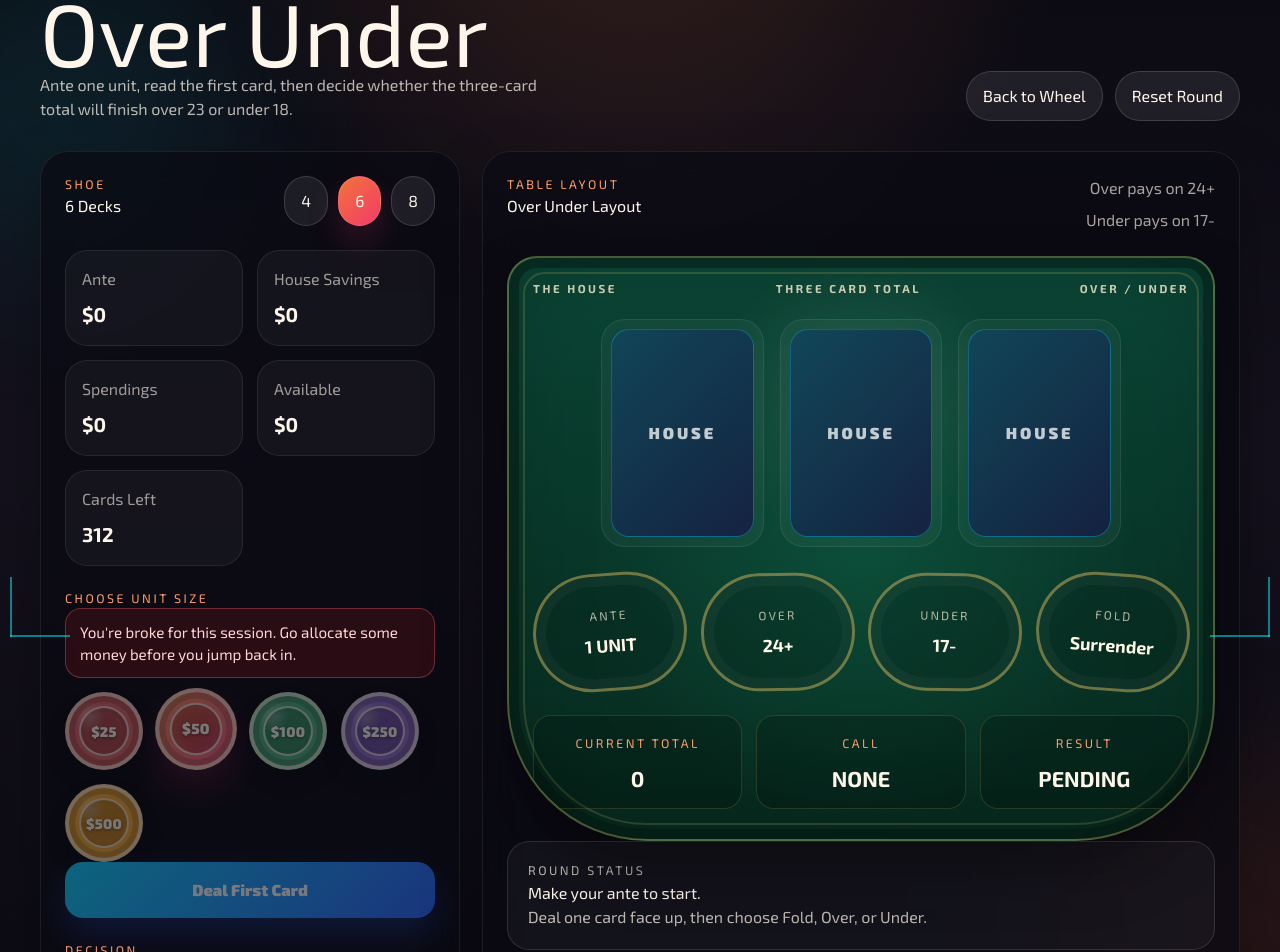
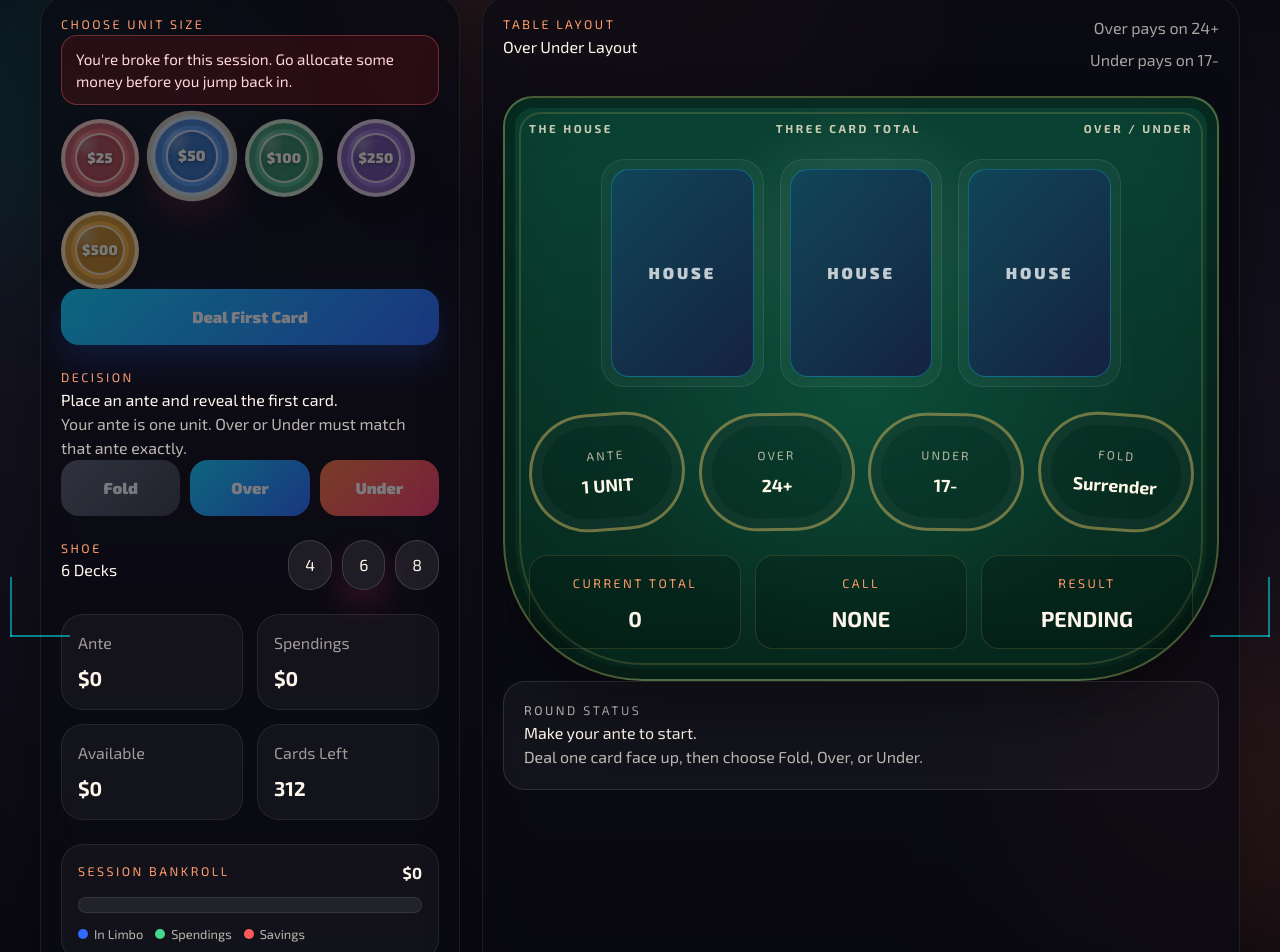
Before and after one commit to KamWittaK/At-Least-2nd, a Vue app in the folder Client/: page /games/over-under in a window 1280 px wide. Shown: the part 153-1105 px from the top of the page. Built offline with nearby package versions, Linux system fonts and the light colour scheme.

Commit message:
Update Over/Under Game

```diff
--- a/Client/src/stores/index.js
+++ b/Client/src/stores/index.js
@@ -10,7 +10,7 @@ export const useHackStore = defineStore('hack', () => {
   const trashTalks = ref([
     'Broken toaster smarter than you.',
     'Your code slower than Internet Explorer.',
-    'Your code is a rust bucket.',
+    'Does your mom know you have a spending problem',
     'Kindergarten coders outperform your skills.',
     'Spaghetti has better logic than you.',
   ])
--- a/Client/src/views/HomeView.vue
+++ b/Client/src/views/HomeView.vue
@@ -297,7 +297,7 @@ defineExpose({
       <!-- Slider -->
       <div class="goal-section">
         <div class="goal-label">
-          <span>🎯 RISK CAP</span>
+          <span>🎯 RISK CAP: </span>
           <span class="goal-value">{{ savingsPercentage }}%</span>
         </div>
         <input
--- a/Client/src/views/OverUnderGame.vue
+++ b/Client/src/views/OverUnderGame.vue
@@ -6,15 +6,10 @@
 
     <section class="game-shell">
       <header class="hero">
-        <div>
+        <div class="hero-copy-block">
           <p class="eyebrow">Three Card Guessing</p>
           <h1>Over Under</h1>
-          <p class="hero-copy">
-            Ante one unit, read the first card, then decide whether the three-card total will
-            finish over 23 or under 18.
-          </p>
         </div>
-
         <div class="hero-actions">
           <button class="ghost-btn" @click="router.push('/wheel')">Back to Wheel</button>
           <button class="ghost-btn" @click="resetRound">Reset Round</button>
@@ -23,49 +18,6 @@
 
       <section class="layout">
         <section class="table-card">
-          <div class="table-head">
-            <div>
-              <p class="section-label">Shoe</p>
-              <h2>{{ deckCount }} Decks</h2>
-            </div>
-
-            <div class="deck-switcher">
-              <button
-                v-for="count in deckOptions"
-                :key="count"
-                class="deck-btn"
-                :class="{ active: deckCount === count }"
-                :disabled="roundState === 'decision'"
-                @click="setDeckCount(count)"
-              >
-                {{ count }}
-              </button>
-            </div>
-          </div>
-
-          <div class="stats-grid">
-            <article class="stat-panel">
-              <span>Ante</span>
-              <strong>{{ formatChips(anteBet) }}</strong>
-            </article>
-            <article class="stat-panel">
-              <span>House Savings</span>
-              <strong>{{ formatChips(savings) }}</strong>
-            </article>
-            <article class="stat-panel">
-              <span>Spendings</span>
-              <strong>{{ formatChips(spendings) }}</strong>
-            </article>
-            <article class="stat-panel">
-              <span>Available</span>
-              <strong>{{ formatChips(availableToPlay) }}</strong>
-            </article>
-            <article class="stat-panel">
-              <span>Cards Left</span>
-              <strong>{{ shoe.length }}</strong>
-            </article>
-          </div>
-
           <div class="bet-rail">
             <p class="section-label">Choose Unit Size</p>
             <p v-if="availableToPlay <= 0" class="bankroll-warning">
@@ -115,6 +67,63 @@
               </button>
             </div>
           </div>
+
+          <div class="table-head">
+            <div>
+              <p class="section-label">Shoe</p>
+              <h2>{{ deckCount }} Decks</h2>
+            </div>
+
+            <div class="deck-switcher">
+              <button
+                v-for="count in deckOptions"
+                :key="count"
+                class="deck-btn"
+                :class="{ active: deckCount === count }"
+                :disabled="roundState === 'decision'"
+                @click="setDeckCount(count)"
+              >
+                {{ count }}
+              </button>
+            </div>
+          </div>
+
+          <div class="stats-grid">
+            <article class="stat-panel">
+              <span>Ante</span>
+              <strong>{{ formatChips(anteBet) }}</strong>
+            </article>
+            <article class="stat-panel">
+              <span>Spendings</span>
+              <strong>{{ formatChips(spendings) }}</strong>
+            </article>
+            <article class="stat-panel">
+              <span>Available</span>
+              <strong>{{ formatChips(availableToPlay) }}</strong>
+            </article>
+            <article class="stat-panel">
+              <span>Cards Left</span>
+              <strong>{{ shoe.length }}</strong>
+            </article>
+          </div>
+
+          <div class="bankroll-panel">
+            <div class="bankroll-head">
+              <p class="section-label">Session Bankroll</p>
+              <strong>{{ formatChips(sessionBudget) }}</strong>
+            </div>
+            <div class="bankroll-bar" aria-hidden="true">
+              <div class="bankroll-fill available" :style="{ width: `${availablePercent}%` }" />
+              <div class="bankroll-fill spendings" :style="{ width: `${spendingsPercent}%` }" />
+              <div class="bankroll-fill savings" :style="{ width: `${savingsPercent}%` }" />
+            </div>
+            <div class="bankroll-legend">
+              <span><i class="legend-swatch available"></i>In Limbo</span>
+              <span><i class="legend-swatch spendings"></i>Spendings</span>
+              <span><i class="legend-swatch savings"></i>Savings</span>
+            </div>
+          </div>
+
         </section>
 
         <section class="table-card board-card">
@@ -137,7 +146,12 @@
             </div>
 
             <div class="card-lane">
-              <article v-for="(card, index) in displayCards" :key="`slot-${index}`" class="card-slot">
+              <article
+                v-for="(card, index) in displayCards"
+                :key="`slot-${index}`"
+                class="card-slot"
+                :class="cardSlotState(index, card)"
+              >
                 <img v-if="card" :src="card.image" :alt="card.label" class="playing-card" />
                 <div v-else class="card-back">
                   <span>HOUSE</span>
@@ -149,14 +163,53 @@
               <div class="bet-spot ante-spot">
                 <span class="spot-label">Ante</span>
                 <strong>{{ anteBet ? `$${anteBet}` : '1 UNIT' }}</strong>
+                <Transition name="spot-chip">
+                  <div
+                    v-if="anteBet > 0"
+                    class="placed-chip-stack"
+                    :style="{ '--chip-color': chipColor(anteBet || selectedChip) }"
+                  >
+                    <span class="placed-chip">
+                      <span class="placed-chip-face">
+                        <span class="placed-chip-amount">${{ anteBet }}</span>
+                      </span>
+                    </span>
+                  </div>
+                </Transition>
               </div>
               <div class="bet-spot over-spot" :class="{ selected: chosenSide === 'over' }">
                 <span class="spot-label">Over</span>
                 <strong>24+</strong>
+                <Transition name="spot-chip">
+                  <div
+                    v-if="chosenSide === 'over' && sideBet > 0"
+                    class="placed-chip-stack"
+                    :style="{ '--chip-color': chipColor(sideBet) }"
+                  >
+                    <span class="placed-chip">
+                      <span class="placed-chip-face">
+                        <span class="placed-chip-amount">${{ sideBet }}</span>
+                      </span>
+                    </span>
+                  </div>
+                </Transition>
               </div>
               <div class="bet-spot under-spot" :class="{ selected: chosenSide === 'under' }">
                 <span class="spot-label">Under</span>
                 <strong>17-</strong>
+                <Transition name="spot-chip">
+                  <div
+                    v-if="chosenSide === 'under' && sideBet > 0"
+                    class="placed-chip-stack"
+                    :style="{ '--chip-color': chipColor(sideBet) }"
+                  >
+                    <span class="placed-chip">
+                      <span class="placed-chip-face">
+                        <span class="placed-chip-amount">${{ sideBet }}</span>
+                      </span>
+                    </span>
+                  </div>
+                </Transition>
               </div>
               <div class="bet-spot fold-spot" :class="{ selected: chosenSide === 'fold' }">
                 <span class="spot-label">Fold</span>
@@ -181,7 +234,7 @@
           </div>
 
           <Transition name="fade">
-            <article v-if="statusMessage" class="status-card" :class="statusTone">
+            <article v-if="statusMessage" class="status-card" :class="[statusTone, { pulsing: isRevealing }]">
               <p class="section-label">Round Status</p>
               <h3>{{ statusTitle }}</h3>
               <p>{{ statusMessage }}</p>
@@ -194,7 +247,7 @@
 </template>
 
 <script setup>
-import { computed, ref } from 'vue'
+import { computed, onBeforeUnmount, ref } from 'vue'
 import { storeToRefs } from 'pinia'
 import { useRouter } from 'vue-router'
 import { useHackStore } from '../stores/index.js'
@@ -207,7 +260,7 @@ const cardModules = import.meta.glob('../assets/cards/*.svg', { eager: true, imp
 
 const router = useRouter()
 const hackStore = useHackStore()
-const { savings, spendings, availableToPlay, maxPlayableBet } = storeToRefs(hackStore)
+const { savings, spendings, sessionBudget, availableToPlay, maxPlayableBet } = storeToRefs(hackStore)
 
 const deckOptions = [4, 6, 8]
 const chips = [25, 50, 100, 250, 500]
@@ -224,6 +277,9 @@ const chosenSide = ref('')
 const statusTitle = ref('Make your ante to start.')
 const statusMessage = ref('Deal one card face up, then choose Fold, Over, or Under.')
 const statusTone = ref('neutral')
+const isRevealing = ref(false)
+
+let audioContext = null
 
 initializeShoe()
 
@@ -235,12 +291,16 @@ const displayCards = computed(() => {
 
 const allCards = computed(() => [firstCard.value, ...revealedCards.value].filter(Boolean))
 const totalValue = computed(() => allCards.value.reduce((sum, card) => sum + cardValue(card), 0))
+const availablePercent = computed(() => percentageOfBudget(availableToPlay.value))
+const spendingsPercent = computed(() => percentageOfBudget(spendings.value))
+const savingsPercent = computed(() => percentageOfBudget(savings.value))
 const canDealAnte = computed(
-  () => roundState.value === 'waiting' && selectedChip.value <= maxPlayableBet.value,
+  () => roundState.value === 'waiting' && !isRevealing.value && selectedChip.value <= maxPlayableBet.value,
 )
 const canChoose = computed(
   () =>
     roundState.value === 'decision' &&
+    !isRevealing.value &&
     anteBet.value > 0 &&
     hackStore.canRisk(anteBet.value, anteBet.value),
 )
@@ -316,6 +376,7 @@ function setDeckCount(count) {
 }
 
 function resetRound() {
+  if (isRevealing.value) return
   firstCard.value = null
   revealedCards.value = []
   anteBet.value = 0
@@ -327,20 +388,31 @@ function resetRound() {
   statusMessage.value = 'Deal one card face up, then choose Fold, Over, or Under.'
 }
 
-function dealAnte() {
+async function dealAnte() {
   if (!canDealAnte.value) return
 
   if (shoe.value.length < 12) initializeShoe()
 
+  isRevealing.value = true
   anteBet.value = selectedChip.value
-  firstCard.value = drawCard()
+  firstCard.value = null
   revealedCards.value = []
   sideBet.value = 0
   chosenSide.value = ''
+  roundState.value = 'dealing'
+  statusTone.value = 'neutral'
+  statusTitle.value = 'Dealing first card...'
+  statusMessage.value = 'Ante posted. The house is sliding your first card onto the felt.'
+
+  await wait(220)
+  firstCard.value = drawCard()
+  playCardSlideSound(0.11)
+  await wait(260)
+
   roundState.value = 'decision'
-  statusTone.value = 'neutral'
   statusTitle.value = `First card: ${firstCard.value.label}`
   statusMessage.value = `Match the ante with Over or Under, or fold and surrender the ante. Available: ${formatChips(availableToPlay.value)}.`
+  isRevealing.value = false
 }
 
 function foldHand() {
@@ -357,13 +429,26 @@ function foldHand() {
   anteBet.value = 0
 }
 
-function resolveHand(side) {
+async function resolveHand(side) {
   if (!canChoose.value) return
 
+  isRevealing.value = true
   chosenSide.value = side
   sideBet.value = anteBet.value
+  statusTitle.value = `Locking in ${side.toUpperCase()}`
+  statusMessage.value = 'Two more cards coming out of the shoe...'
 
-  revealedCards.value = [drawCard(), drawCard()]
+  revealedCards.value = []
+  roundState.value = 'dealing'
+
+  await wait(220)
+  revealedCards.value.push(drawCard())
+  playCardSlideSound(0.12)
+  await wait(320)
+  revealedCards.value.push(drawCard())
+  playCardSlideSound(0.12)
+  await wait(240)
+
   roundState.value = 'resolved'
 
   const total = totalValue.value
@@ -384,6 +469,7 @@ function resolveHand(side) {
 
   anteBet.value = 0
   sideBet.value = 0
+  isRevealing.value = false
 }
 
 function cardValue(card) {
@@ -419,6 +505,68 @@ function chipColor(chip) {
 
   return colors[chip] || '#c46c2b'
 }
+
+function percentageOfBudget(value) {
+  if (!sessionBudget.value) return 0
+  return Math.max(0, Math.min(100, (value / sessionBudget.value) * 100))
+}
+
+function cardSlotState(index, card) {
+  if (card) return 'is-live'
+  if (isRevealing.value) return 'is-waiting'
+  if (index === 0 && roundState.value !== 'waiting') return 'is-reserved'
+  return ''
+}
+
+function wait(ms) {
+  return new Promise((resolve) => setTimeout(resolve, ms))
+}
+
+function getAudioContext() {
+  if (typeof window === 'undefined') return null
+  const Ctx = window.AudioContext || window.webkitAudioContext
+  if (!Ctx) return null
+  if (!audioContext) audioContext = new Ctx()
+  if (audioContext.state === 'suspended') audioContext.resume()
+  return audioContext
+}
+
+function playCardSlideSound(duration = 0.1) {
+  const ctx = getAudioContext()
+  if (!ctx) return
+
+  const now = ctx.currentTime
+  const gain = ctx.createGain()
+  const filter = ctx.createBiquadFilter()
+  const noiseBuffer = ctx.createBuffer(1, Math.max(1, Math.floor(ctx.sampleRate * duration)), ctx.sampleRate)
+  const channelData = noiseBuffer.getChannelData(0)
+
+  for (let index = 0; index < channelData.length; index += 1) {
+    channelData[index] = (Math.random() * 2 - 1) * 0.55
+  }
+
+  const noiseSource = ctx.createBufferSource()
+  noiseSource.buffer = noiseBuffer
+
+  filter.type = 'bandpass'
+  filter.frequency.setValueAtTime(2100, now)
+  filter.frequency.exponentialRampToValueAtTime(900, now + duration)
+  filter.Q.setValueAtTime(0.8, now)
+
+  gain.gain.setValueAtTime(0.0001, now)
+  gain.gain.exponentialRampToValueAtTime(0.035, now + 0.012)
+  gain.gain.exponentialRampToValueAtTime(0.0001, now + duration)
+
+  noiseSource.connect(filter)
+  filter.connect(gain)
+  gain.connect(ctx.destination)
+  noiseSource.start(now)
+  noiseSource.stop(now + duration)
+}
+
+onBeforeUnmount(() => {
+  if (audioContext && audioContext.state !== 'closed') audioContext.close()
+})
 </script>
 
 <style scoped>
@@ -431,7 +579,7 @@ function chipColor(chip) {
     linear-gradient(180deg, #09080f 0%, #14111d 45%, #09080f 100%);
   color: #fff6eb;
   font-family: 'Exo 2', sans-serif;
-  padding: 120px 20px 40px;
+  padding: 84px 20px 24px;
 }
 
 .bg-orb {
@@ -473,10 +621,17 @@ function chipColor(chip) {
 
 .hero {
   display: flex;
-  align-items: end;
+  align-items: center;
   justify-content: space-between;
   gap: 24px;
-  margin-bottom: 30px;
+  margin-bottom: 14px;
+}
+
+.hero-copy-block {
+  display: flex;
+  align-items: baseline;
+  gap: 14px;
+  flex-wrap: wrap;
 }
 
 .hero-actions {
@@ -494,9 +649,9 @@ function chipColor(chip) {
 }
 
 h1 {
-  font-size: clamp(3rem, 9vw, 5.5rem);
-  line-height: 0.92;
-  margin: 6px 0 0;
+  font-size: clamp(1.9rem, 5vw, 3rem);
+  line-height: 1;
+  margin: 0;
 }
 
 h2,
@@ -504,7 +659,6 @@ h3 {
   margin: 0;
 }
 
-.hero-copy,
 .decision-copy,
 .status-card p {
   color: rgba(255, 246, 235, 0.72);
@@ -523,7 +677,7 @@ h3 {
   border-radius: 28px;
   backdrop-filter: blur(18px);
   box-shadow: 0 24px 60px rgba(0, 0, 0, 0.28);
-  padding: 24px;
+  padding: 20px;
 }
 
 .table-head,
@@ -541,8 +695,7 @@ h3 {
   align-items: start;
 }
 
-.thresholds,
-.hero-copy {
+.thresholds {
   max-width: 500px;
 }
 
@@ -587,7 +740,6 @@ h3 {
 
 .deck-btn.active,
 .chip.active {
-  background: linear-gradient(135deg, rgba(255, 122, 61, 0.95), rgba(255, 61, 110, 0.95));
   box-shadow: 0 16px 34px rgba(255, 61, 110, 0.18);
 }
 
@@ -646,6 +798,7 @@ h3 {
 .chip.active {
   transform: translateY(-2px) scale(1.05);
   box-shadow:
+    0 0 0 4px rgba(255, 244, 214, 0.78),
     inset 0 0 0 6px rgba(0, 0, 0, 0.16),
     inset 0 0 0 12px rgba(255, 255, 255, 0.18),
     0 18px 32px rgba(255, 61, 110, 0.22);
@@ -698,6 +851,86 @@ button:disabled {
   grid-template-columns: repeat(2, minmax(0, 1fr));
   gap: 14px;
   margin-bottom: 24px;
+}
+
+.bankroll-panel {
+  margin-bottom: 24px;
+  padding: 16px;
+  border-radius: 22px;
+  background: rgba(255, 255, 255, 0.04);
+  border: 1px solid rgba(255, 255, 255, 0.08);
+}
+
+.bankroll-head {
+  display: flex;
+  justify-content: space-between;
+  gap: 12px;
+  align-items: center;
+  margin-bottom: 12px;
+}
+
+.bankroll-head strong {
+  font-size: 1rem;
+}
+
+.bankroll-bar {
+  display: flex;
+  height: 16px;
+  border-radius: 999px;
+  overflow: hidden;
+  background: rgba(255, 255, 255, 0.07);
+  border: 1px solid rgba(255, 255, 255, 0.08);
+  margin-bottom: 12px;
+}
+
+.bankroll-fill {
+  height: 100%;
+  transition: width 0.35s ease;
+}
+
+.bankroll-fill.available {
+  background: linear-gradient(90deg, #11d4ff, #2e6bff);
+}
+
+.bankroll-fill.spendings {
+  background: linear-gradient(90deg, #20c575, #5ef0a6);
+}
+
+.bankroll-fill.savings {
+  background: linear-gradient(90deg, #ff7a3d, #ff3d6e);
+}
+
+.bankroll-legend {
+  display: flex;
+  flex-wrap: wrap;
+  gap: 12px;
+  font-size: 0.8rem;
+  color: rgba(255, 246, 235, 0.72);
+}
+
+.bankroll-legend span {
+  display: inline-flex;
+  align-items: center;
+  gap: 6px;
+}
+
+.legend-swatch {
+  width: 10px;
+  height: 10px;
+  border-radius: 50%;
+  display: inline-block;
+}
+
+.legend-swatch.available {
+  background: #2e6bff;
+}
+
+.legend-swatch.spendings {
+  background: #44d98e;
+}
+
+.legend-swatch.savings {
+  background: #ff5a5a;
 }
 
 .stat-panel,
@@ -787,6 +1020,42 @@ button:disabled {
   display: flex;
   align-items: center;
   justify-content: center;
+  transform: translateY(0) scale(1);
+  transition: transform 0.3s ease, box-shadow 0.3s ease, opacity 0.3s ease;
+}
+
+.card-slot.is-waiting {
+  animation: slotPulse 0.8s ease-in-out infinite;
+}
+
+.card-slot.is-live {
+  animation: cardReveal 0.38s cubic-bezier(0.21, 0.84, 0.27, 1);
+  box-shadow: 0 22px 32px rgba(0, 0, 0, 0.24);
+}
+
+.card-slot.is-reserved {
+  border-style: dashed;
+}
+
+@keyframes cardReveal {
+  0% {
+    opacity: 0;
+    transform: translateY(-30px) rotate(-6deg) scale(0.84);
+  }
+  100% {
+    opacity: 1;
+    transform: translateY(0) rotate(0deg) scale(1);
+  }
+}
+
+@keyframes slotPulse {
+  0%,
+  100% {
+    box-shadow: 0 0 0 rgba(17, 212, 255, 0);
+  }
+  50% {
+    box-shadow: 0 0 22px rgba(17, 212, 255, 0.18);
+  }
 }
 
 .bet-spots {
@@ -811,6 +1080,8 @@ button:disabled {
   text-align: center;
   padding: 14px;
   box-shadow: inset 0 0 0 10px rgba(255, 255, 255, 0.03);
+  position: relative;
+  overflow: hidden;
 }
 
 .bet-spot strong {
@@ -824,6 +1095,57 @@ button:disabled {
   font-size: 0.75rem;
   color: rgba(255, 241, 214, 0.7);
   margin-bottom: 8px;
+}
+
+.placed-chip-stack {
+  position: absolute;
+  right: 14px;
+  bottom: 10px;
+  filter: drop-shadow(0 10px 14px rgba(0, 0, 0, 0.3));
+}
+
+.placed-chip-stack::before {
+  content: '';
+  position: absolute;
+  inset: auto 6px -5px 6px;
+  height: 12px;
+  border-radius: 50%;
+  background: rgba(0, 0, 0, 0.24);
+  filter: blur(3px);
+}
+
+.placed-chip {
+  position: relative;
+  display: grid;
+  place-items: center;
+  width: 64px;
+  height: 64px;
+  border-radius: 50%;
+  background:
+    radial-gradient(circle at 30% 30%, rgba(255, 255, 255, 0.38), transparent 22%),
+    radial-gradient(circle at center, rgba(255, 255, 255, 0.08) 0 38%, transparent 39%),
+    var(--chip-color);
+  border: 4px solid rgba(255, 247, 230, 0.8);
+  box-shadow:
+    inset 0 0 0 5px rgba(0, 0, 0, 0.16),
+    inset 0 0 0 10px rgba(255, 255, 255, 0.15);
+}
+
+.placed-chip-face {
+  width: 40px;
+  height: 40px;
+  border-radius: 50%;
+  display: grid;
+  place-items: center;
+  background: rgba(10, 10, 18, 0.22);
+  border: 2px solid rgba(255, 250, 240, 0.76);
+}
+
+.placed-chip-amount {
+  font-size: 0.72rem;
+  font-weight: 900;
+  color: #fffaf0;
+  text-shadow: 0 1px 3px rgba(0, 0, 0, 0.45);
 }
 
 .bet-spot.selected {
@@ -897,6 +1219,10 @@ button:disabled {
   padding: 20px;
 }
 
+.status-card.pulsing {
+  animation: statusPulse 0.8s ease-in-out infinite;
+}
+
 .status-card.win {
   border-color: rgba(17, 212, 255, 0.44);
 }
@@ -920,6 +1246,27 @@ button:disabled {
   transform: translateY(12px);
 }
 
+@keyframes statusPulse {
+  0%,
+  100% {
+    box-shadow: 0 0 0 rgba(255, 255, 255, 0);
+  }
+  50% {
+    box-shadow: 0 0 24px rgba(255, 255, 255, 0.08);
+  }
+}
+
+.spot-chip-enter-active,
+.spot-chip-leave-active {
+  transition: opacity 0.24s ease, transform 0.24s ease;
+}
+
+.spot-chip-enter-from,
+.spot-chip-leave-to {
+  opacity: 0;
+  transform: translateY(-18px) scale(0.88) rotate(-8deg);
+}
+
 @media (max-width: 980px) {
   .layout {
     grid-template-columns: 1fr;
@@ -931,6 +1278,10 @@ button:disabled {
   .table-head {
     flex-direction: column;
     align-items: start;
+  }
+
+  .hero-copy-block {
+    gap: 8px;
   }
 
   .thresholds {
```
